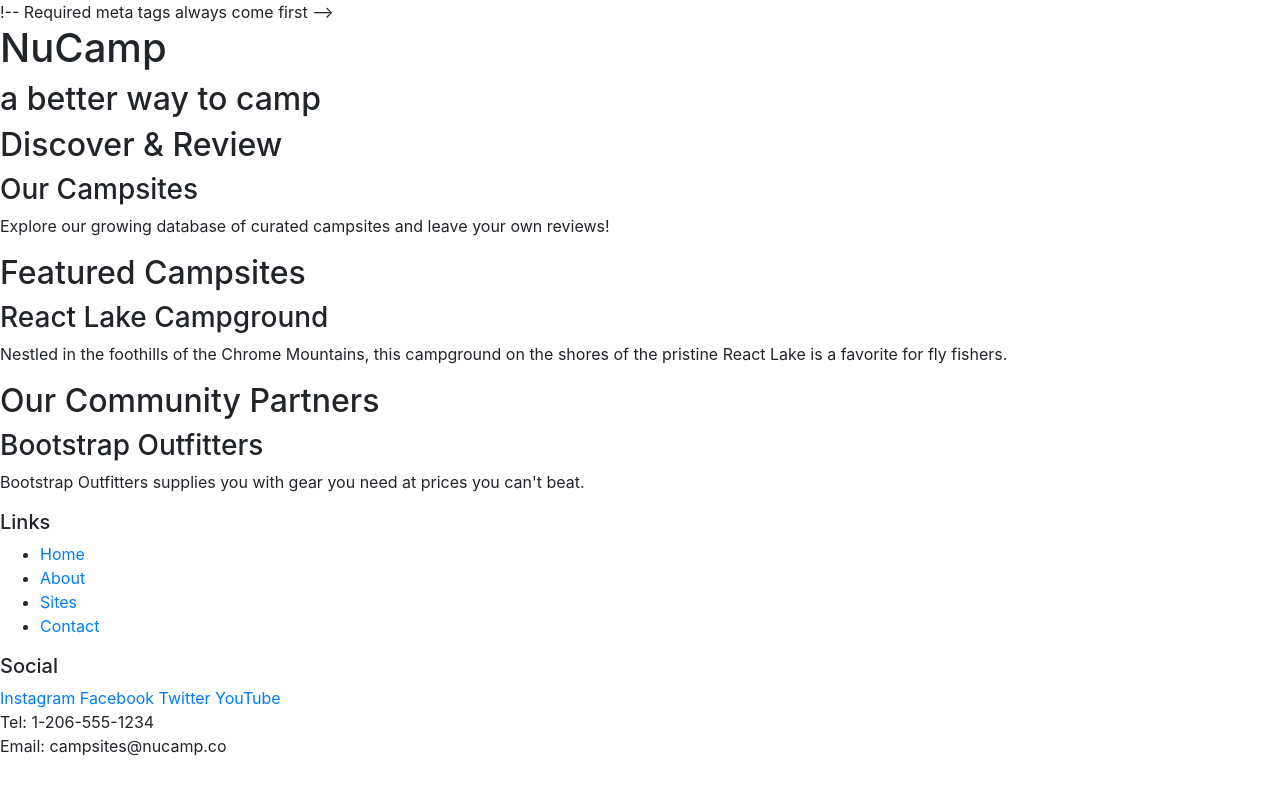
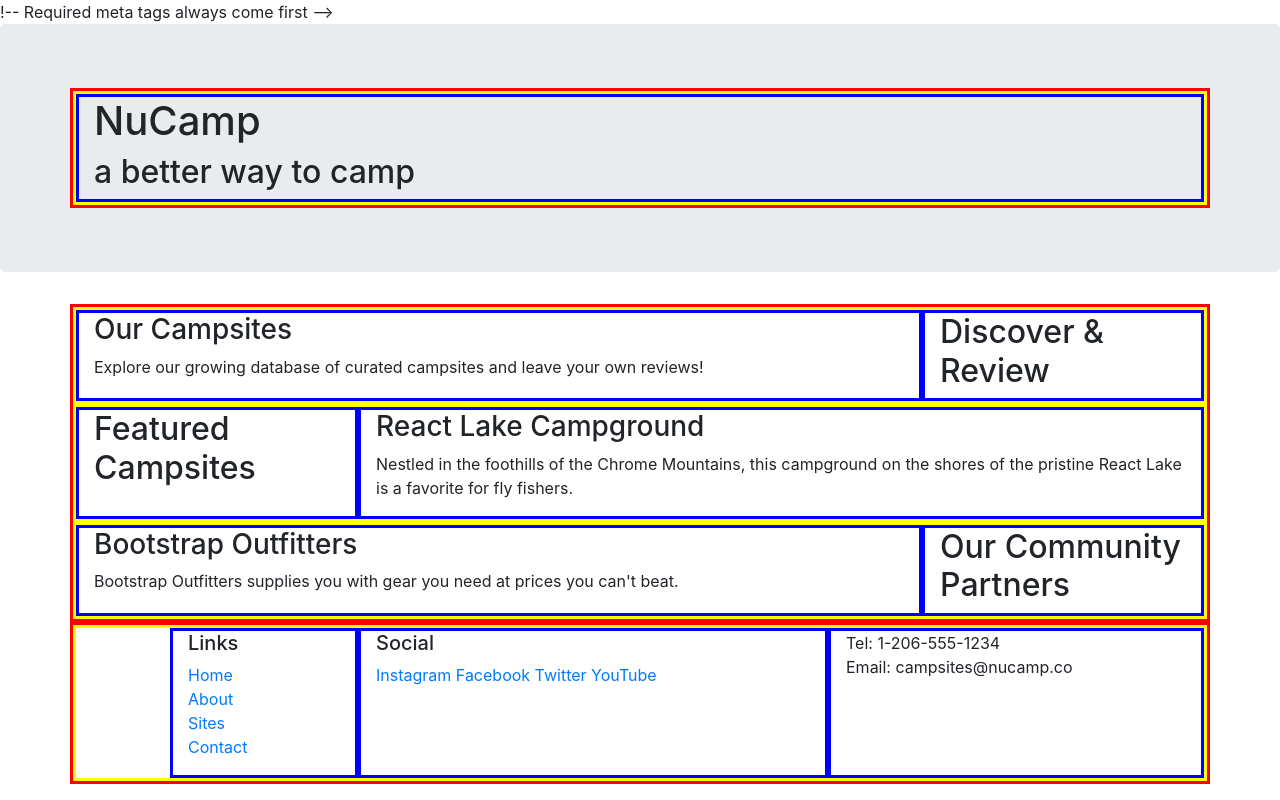
Before and after one commit to sachinkrb/nucamp_bootstrap, a website: page index.html in a window 1280 px wide. Drawn offline with nearby package versions, Linux system fonts and the light colour scheme.

Commit message:
Added bootstrap classes jumbotron col-sm-x order offset listunstyled

```diff
--- a/index.html
+++ b/index.html
@@ -1,5 +1,3 @@
-
-
 <!DOCTYPE html>
 <html lang="en">
 
@@ -12,56 +10,96 @@
     <link rel="stylesheet" href="node_modules/bootstrap/dist/css/bootstrap.min.css" />
 
     <title>NuCamp: A Better Way To Camp</title>
+    <style>
+        .container {
+            border: solid red;
+        }
+
+        .row {
+            border: solid yellow;
+        }
+
+        .row div {
+            border: solid blue;
+        }
+    </style>
 </head>
 
 <body>
 
-    <header>
+    <header class ="jumbotron">
         <div>
+            <div class="container">
+                <div class="row">
+                    <div class="col">
                         <h1>NuCamp</h1>
                         <h2>a better way to camp</h2>
                     </div>
+                </div>
+            </div>
+
     </header>
-
-    <div>
+    <div class="container">
+        <div class="row">
+            <div class="col-sm-4 order-sm-last col-md-3">
                 <h2>Discover & Review</h2>
+            </div>
+            <div class="col">
                 <h3>Our Campsites</h3>
                 <p>Explore our growing database of curated campsites and leave your own reviews!</p>
             </div>
-
-    <div>
-        <h2>Featured Campsites</h2>
-        <h3>React Lake Campground</h3>
-        <p>Nestled in the foothills of the Chrome Mountains, this campground on the shores of the pristine React Lake is a favorite for fly fishers.</p>
         </div>
 
-    <div>
+        <div class="row">
+            <div class="col-sm-4 col-md-3">
+                <h2>Featured Campsites</h2>
+            </div>
+            <div class="col">
+                <h3>React Lake Campground</h3>
+                <p>Nestled in the foothills of the Chrome Mountains, this campground on the shores of the pristine React
+                    Lake is
+                    a favorite for fly fishers.</p>
+            </div>
+        </div>
+
+        <div class="row">
+            <div class="col-sm-4 order-sm-last col-md-3">
                 <h2>Our Community Partners</h2>
+            </div>
+            <div class="col">
                 <h3>Bootstrap Outfitters</h3>
                 <p>Bootstrap Outfitters supplies you with gear you need at prices you can't beat.</p>
             </div>
+        </div>
+    </div>
 
     <footer>
-        <div>
+        <div class="container">
+            <div class="row">
+                <div class="col-4 col-sm-2 offset-1">
                     <h5>Links</h5>
-            <ul>
+                    <ul class ="list-unstyled">
                         <li><a href="#">Home</a></li>
                         <li><a href="#">About</a></li>
                         <li><a href="#">Sites</a></li>
                         <li><a href="#">Contact</a></li>
                     </ul>
                 </div>
-        <div>
+                <div class="col-6 col-sm-5">
                     <h5>Social</h5>
                     <a href="http://instagram.com/">Instagram</a>
                     <a href="http://facebook.com/">Facebook</a>
                     <a href="http://twitter.com/">Twitter</a>
                     <a href="http://youtube.com/">YouTube</a>
                 </div>
-        <div>
+
+                <div class="col-sm-4">
                     Tel: 1-206-555-1234<br />
                     Email: campsites@nucamp.co
                 </div>
+            </div>
+        </div>
+
     </footer>
     <!-- jQuery must come first, then Popper.js, then the Bootstrap JavaScript plugins.-->
     <script src="node_modules/jquery/dist/jquery.slim.min.js"></script>
--- a/package.json
+++ b/package.json
@@ -2,7 +2,7 @@
   "name": "nucampsite",
   "version": "1.0.0",
   "description": "This is a website for the fictional campsites review site Nucamp",
-  "main": "index.js",
+  "main": "index.html",
   "scripts": {
     "lite": "lite-server",
     "start": "npm run lite",
```
Lines whose indentation alone changed are shown as unchanged.
